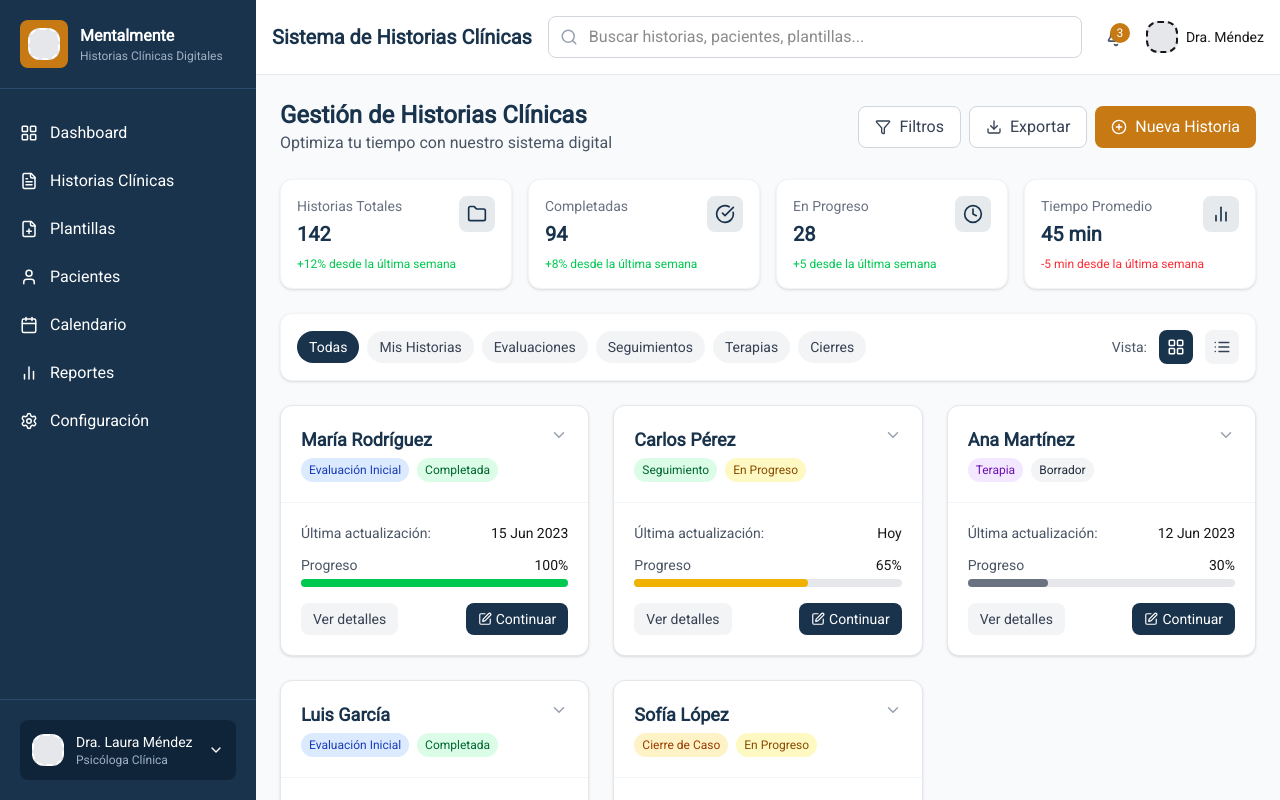
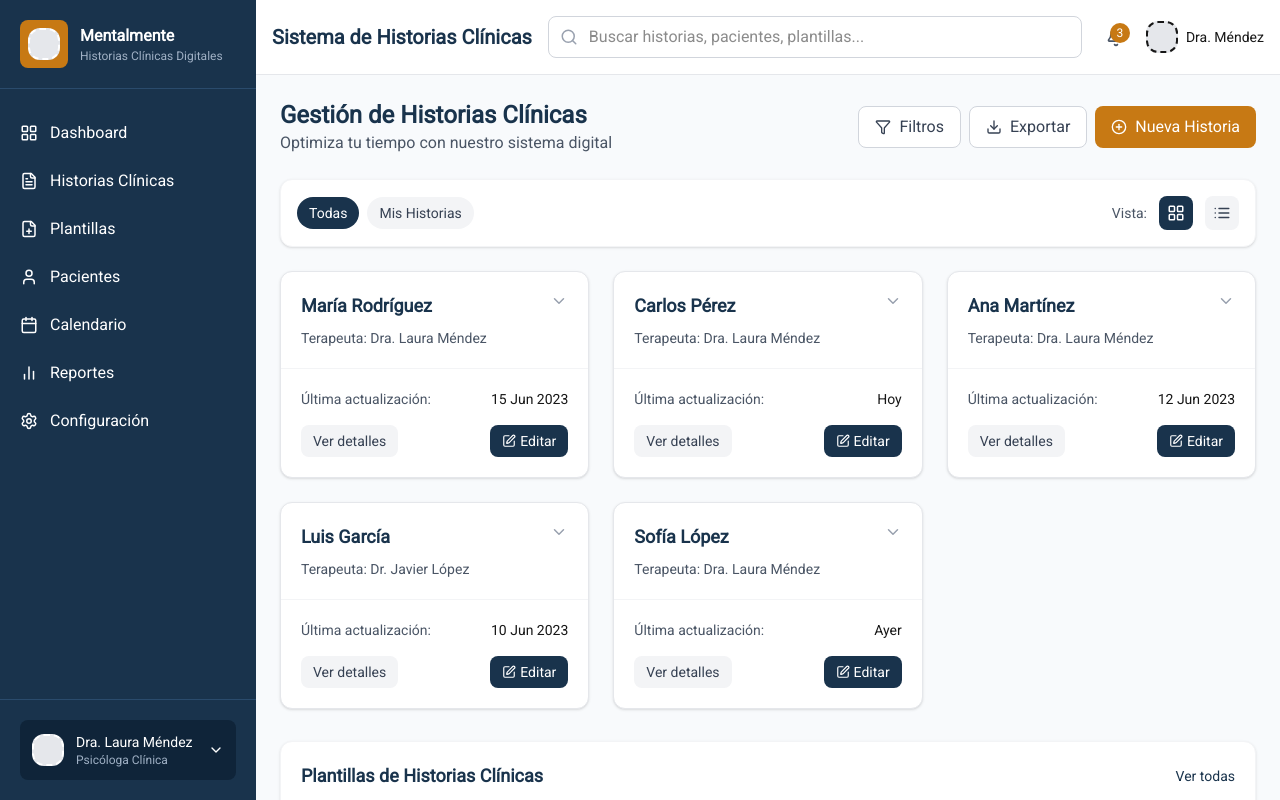
Before and after one commit to IngenieroJosser/mentalmente_frontend, a Next.js app: page /dashboard in a window 1280 px wide. Built offline with nearby package versions, Linux system fonts and the light colour scheme.

Commit message:
feat: aterrizando el dashboard con el modelado de la base de datos

```diff
--- a/src/app/dashboard/page.tsx
+++ b/src/app/dashboard/page.tsx
@@ -20,14 +20,6 @@ import {
   Bell,
   Menu
 } from 'lucide-react';
-import {
-  clinicalHistoryTypes,
-  historyStatuses,
-  clinicalHistories,
-  templates,
-  stats,
-  filters
-} from '@/lib/constants';
 
 const DashboardMentalmentePage = () => {
   const [activeTab, setActiveTab] = useState('all');
@@ -37,13 +29,53 @@ const DashboardMentalmentePage = () => {
   const [isMenuOpen, setIsMenuOpen] = useState(false);
   const [searchTerm, setSearchTerm] = useState('');
 
-  // Función para obtener clase de progreso dinámicamente
-  const getProgressColorClass = (progress: number) => {
-    if (progress === 100) return 'bg-green-500';
-    if (progress > 70) return 'bg-blue-500';
-    if (progress > 40) return 'bg-yellow-500';
-    return 'bg-gray-500';
-  };
+  // Datos de ejemplo ajustados al modelo actual
+  const clinicalHistories = [
+    {
+      id: 1,
+      patientName: 'María Rodríguez',
+      lastUpdate: '15 Jun 2023',
+      therapist: 'Dra. Laura Méndez',
+    },
+    {
+      id: 2,
+      patientName: 'Carlos Pérez',
+      lastUpdate: 'Hoy',
+      therapist: 'Dra. Laura Méndez',
+    },
+    {
+      id: 3,
+      patientName: 'Ana Martínez',
+      lastUpdate: '12 Jun 2023',
+      therapist: 'Dra. Laura Méndez',
+    },
+    {
+      id: 4,
+      patientName: 'Luis García',
+      lastUpdate: '10 Jun 2023',
+      therapist: 'Dr. Javier López',
+    },
+    {
+      id: 5,
+      patientName: 'Sofía López',
+      lastUpdate: 'Ayer',
+      therapist: 'Dra. Laura Méndez',
+    },
+  ];
+
+  // Plantillas de historias clínicas
+  const templates = [
+    { id: 1, name: 'Evaluación Psicológica Inicial', category: 'Evaluación' },
+    { id: 2, name: 'Seguimiento Terapéutico', category: 'Seguimiento' },
+    { id: 3, name: 'Terapia Cognitivo-Conductual', category: 'Terapia' },
+    { id: 4, name: 'Informe de Cierre de Caso', category: 'Cierre' },
+  ];
+
+  // Filtros simplificados
+  const filters = [
+    { id: 'all', name: 'Todas' },
+    { id: 'my', name: 'Mis Historias' },
+  ];
 
   return (
     <div className="flex h-screen bg-gray-50">
@@ -100,7 +132,7 @@ const DashboardMentalmentePage = () => {
         </div>
       )}
 
-      {/* Sidebar - Versión desktop - CORRECCIÓN: Cambiado md:block a md:flex */}
+      {/* Sidebar - Versión desktop */}
       <aside className="hidden md:flex w-64 bg-[#19334c] text-white flex-col">
         <div className="p-5 flex items-center space-x-3 border-b border-[#2a4b6c]">
           <div className="bg-[#c77914] p-2 rounded-lg">
@@ -243,28 +275,6 @@ const DashboardMentalmentePage = () => {
             </div>
           </div>
 
-          {/* Estadísticas */}
-          <div className="grid grid-cols-1 sm:grid-cols-2 lg:grid-cols-4 gap-4 mb-6">
-            {stats.map((stat, index) => (
-              <div key={index} className="bg-white p-4 rounded-xl shadow-sm border border-gray-100">
-                <div className="flex justify-between items-start">
-                  <div>
-                    <p className="text-gray-500 text-sm">{stat.title}</p>
-                    <p className="text-xl font-bold mt-1 text-[#19334c]">{stat.value}</p>
-                  </div>
-                  <div className="p-2 rounded-lg bg-[#19334c]/10">
-                    <div className="text-[#19334c]">
-                      {stat.icon}
-                    </div>
-                  </div>
-                </div>
-                <p className={`text-xs mt-2 ${stat.change.startsWith('+') ? 'text-green-500' : 'text-red-500'}`}>
-                  {stat.change} desde la última semana
-                </p>
-              </div>
-            ))}
-          </div>
-
           {/* Filtros y controles de vista */}
           <div className="bg-white p-4 rounded-xl shadow-sm border border-gray-100 mb-6">
             <div className="flex flex-col md:flex-row justify-between items-start md:items-center gap-4">
@@ -312,14 +322,9 @@ const DashboardMentalmentePage = () => {
                   <div className="p-5 border-b border-gray-100">
                     <div className="flex justify-between items-start">
                       <div>
-                        <h3 className="font-bold text-lg text-[#19334c]">{history.patient}</h3>
-                        <div className="flex items-center mt-1">
-                          <span className={`px-2 py-1 rounded-full text-xs ${history.color}`}>
-                            {history.type}
-                          </span>
-                          <span className={`px-2 py-1 rounded-full text-xs ml-2 ${history.statusColor}`}>
-                            {history.status}
-                          </span>
+                        <h3 className="font-bold text-lg text-[#19334c]">{history.patientName}</h3>
+                        <div className="mt-2 text-sm text-gray-600">
+                          <span className="font-medium">Terapeuta:</span> {history.therapist}
                         </div>
                       </div>
                       <button
@@ -332,23 +337,9 @@ const DashboardMentalmentePage = () => {
                   </div>
 
                   <div className="p-5">
-                    <div className="flex justify-between text-sm mb-3">
+                    <div className="flex justify-between text-sm">
                       <span className="text-gray-600">Última actualización:</span>
                       <span className="font-medium">{history.lastUpdate}</span>
-                    </div>
-
-                    <div className="mb-4">
-                      <div className="flex justify-between text-sm mb-1">
-                        <span className="text-gray-600">Progreso</span>
-                        <span className="font-medium">{history.progress}%</span>
-                      </div>
-                      <div className="w-full bg-gray-200 rounded-full h-2">
-                        {/* CORRECCIÓN: Reemplazado style inline por clase dinámica */}
-                        <div
-                          className={`h-2 rounded-full ${getProgressColorClass(history.progress)}`}
-                          style={{ width: `${history.progress}%` }}
-                        ></div>
-                      </div>
                     </div>
 
                     <div className="flex justify-between mt-4">
@@ -356,7 +347,7 @@ const DashboardMentalmentePage = () => {
                         Ver detalles
                       </button>
                       <button className="text-sm bg-[#19334c] hover:bg-[#0f2439] text-white px-3 py-1.5 rounded-lg flex items-center">
-                        <Edit size={14} className="mr-1" /> Continuar
+                        <Edit size={14} className="mr-1" /> Editar
                       </button>
                     </div>
                   </div>
@@ -369,10 +360,8 @@ const DashboardMentalmentePage = () => {
                 <thead className="bg-gray-50">
                   <tr>
                     <th className="py-3 px-4 text-left text-sm font-semibold text-gray-600">Paciente</th>
-                    <th className="py-3 px-4 text-left text-sm font-semibold text-gray-600">Tipo</th>
-                    <th className="py-3 px-4 text-left text-sm font-semibold text-gray-600">Estado</th>
+                    <th className="py-3 px-4 text-left text-sm font-semibold text-gray-600">Terapeuta</th>
                     <th className="py-3 px-4 text-left text-sm font-semibold text-gray-600">Última Actualización</th>
-                    <th className="py-3 px-4 text-left text-sm font-semibold text-gray-600">Progreso</th>
                     <th className="py-3 px-4 text-left text-sm font-semibold text-gray-600">Acciones</th>
                   </tr>
                 </thead>
@@ -380,32 +369,12 @@ const DashboardMentalmentePage = () => {
                   {clinicalHistories.map(history => (
                     <tr key={history.id} className="border-t border-gray-100 hover:bg-gray-50">
                       <td className="py-4 px-4">
-                        <div className="font-medium text-[#19334c]">{history.patient}</div>
-                        <div className="text-sm text-gray-600">{history.therapist}</div>
+                        <div className="font-medium text-[#19334c]">{history.patientName}</div>
                       </td>
-                      <td className="py-4 px-4">
-                        <span className={`px-2 py-1 rounded-full text-xs ${history.color}`}>
-                          {history.type}
-                        </span>
-                      </td>
-                      <td className="py-4 px-4">
-                        <span className={`px-2 py-1 rounded-full text-xs ${history.statusColor}`}>
-                          {history.status}
-                        </span>
+                      <td className="py-4 px-4 text-sm">
+                        {history.therapist}
                       </td>
                       <td className="py-4 px-4 text-sm">{history.lastUpdate}</td>
-                      <td className="py-4 px-4">
-                        <div className="flex items-center">
-                          <div className="w-24 bg-gray-200 rounded-full h-2 mr-2">
-                            {/* CORRECCIÓN: Reemplazado style inline por clase dinámica */}
-                            <div
-                              className={`h-2 rounded-full ${getProgressColorClass(history.progress)}`}
-                              style={{ width: `${history.progress}%` }}
-                            ></div>
-                          </div>
-                          <span className="text-sm">{history.progress}%</span>
-                        </div>
-                      </td>
                       <td className="py-4 px-4">
                         <div className="flex space-x-2">
                           <button className="p-1.5 text-gray-500 hover:text-[#c77914]" aria-label="Edit">
@@ -447,38 +416,6 @@ const DashboardMentalmentePage = () => {
               ))}
             </div>
           </div>
-
-          {/* Tipos de historias y estados */}
-          <div className="grid grid-cols-1 md:grid-cols-2 gap-6 mb-8">
-            <div className="bg-white rounded-xl shadow-sm border border-gray-100 p-5">
-              <h3 className="font-semibold text-lg mb-4 text-[#19334c]">Tipos de Historias Clínicas</h3>
-              <div className="space-y-3">
-                {clinicalHistoryTypes.map(type => (
-                  <div key={type.id} className="flex items-center justify-between p-3 bg-gray-50 rounded-lg">
-                    <span className={type.color}>{type.name}</span>
-                    <span className="text-sm text-gray-600">24 historias</span>
-                  </div>
-                ))}
-              </div>
-            </div>
-
-            <div className="bg-white rounded-xl shadow-sm border border-gray-100 p-5">
-              <h3 className="font-semibold text-lg mb-4 text-[#19334c]">Estados de Historias</h3>
-              <div className="space-y-3">
-                {historyStatuses.map(status => (
-                  <div key={status.id} className="flex items-center justify-between p-3 bg-gray-50 rounded-lg">
-                    <div className="flex items-center">
-                      <div className={`p-1.5 rounded-full mr-2 ${status.color}`}>
-                        {status.icon}
-                      </div>
-                      <span>{status.name}</span>
-                    </div>
-                    <span className="text-sm text-gray-600">42 historias</span>
-                  </div>
-                ))}
-              </div>
-            </div>
-          </div>
         </div>
       </main>
     </div>
```
